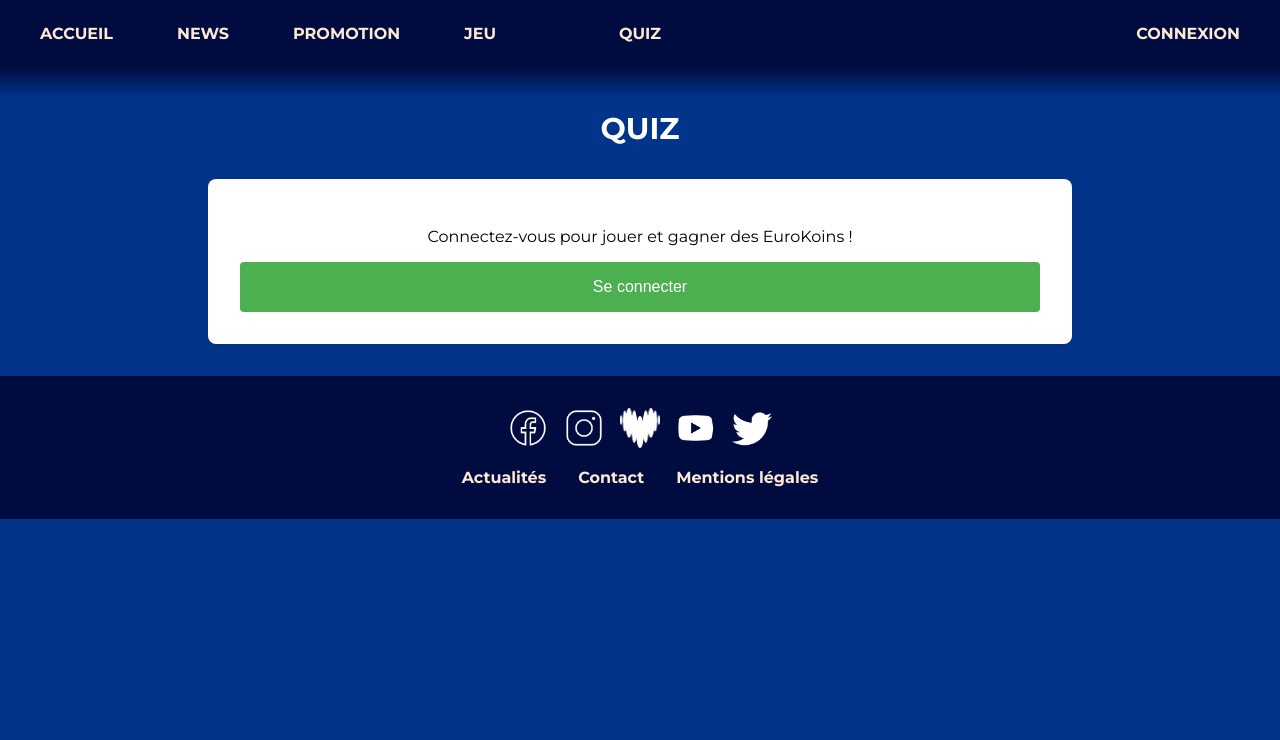
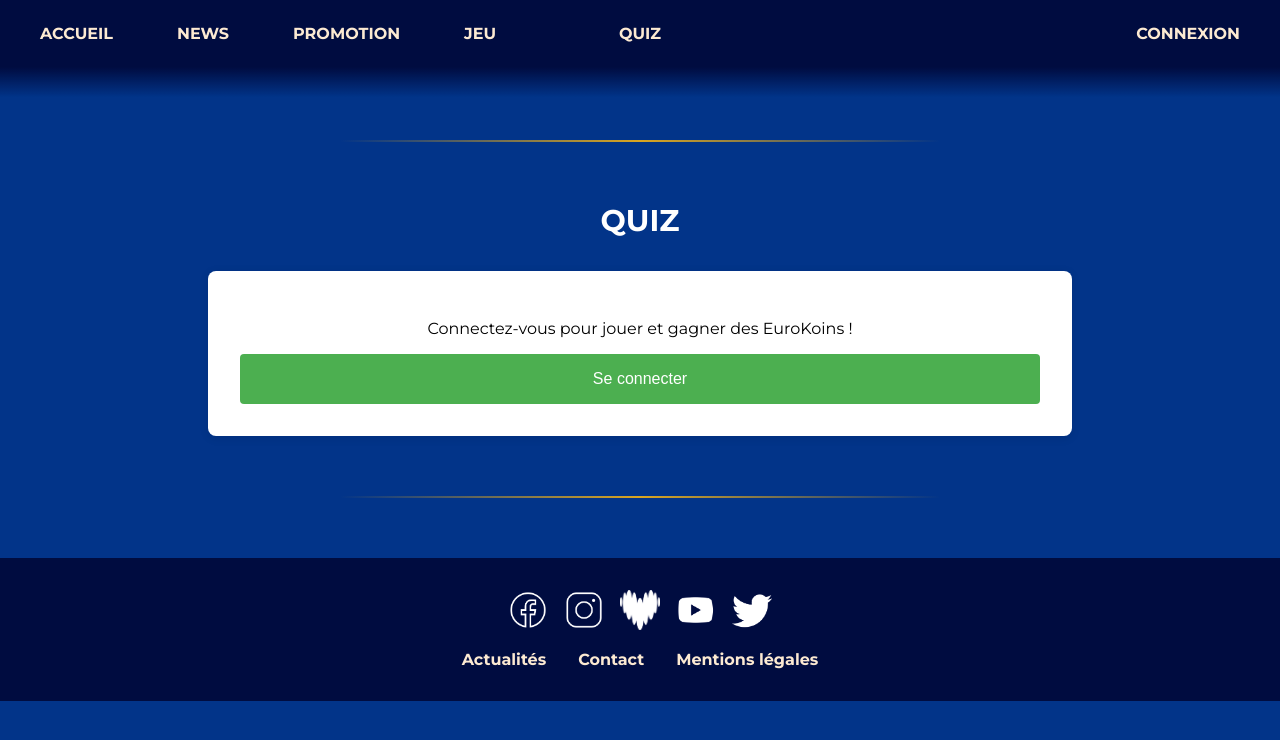
Before and after one commit to lucascoquillat4/EuroK, a plain HTML site: page quizz.html in a window 1280 px wide. Drawn offline with Linux system fonts and the light colour scheme.

Commit message:
dividers

```diff
--- a/quizz.html
+++ b/quizz.html
@@ -32,6 +32,7 @@
             </div>
         </div>
     </nav>
+            <hr class="section-divider">
     <div class="titre_cp">
         <p>QUIZ</p>
     </div>
@@ -141,6 +142,7 @@
         </div>
     </div>
 </div>
+        <hr class="section-divider">
     <footer class="main-footer">
         <div class="social-networks">
             <a href="https://www.facebook.com/Eurocks/" rel=""><img src="img/icons8-facebook-nouveau-500.png" alt="Facebook" class="social-logo"></a>
```
Also changed, not shown: Game.html (+1 -1 lines), Promotion.html (+1 -0 lines).
